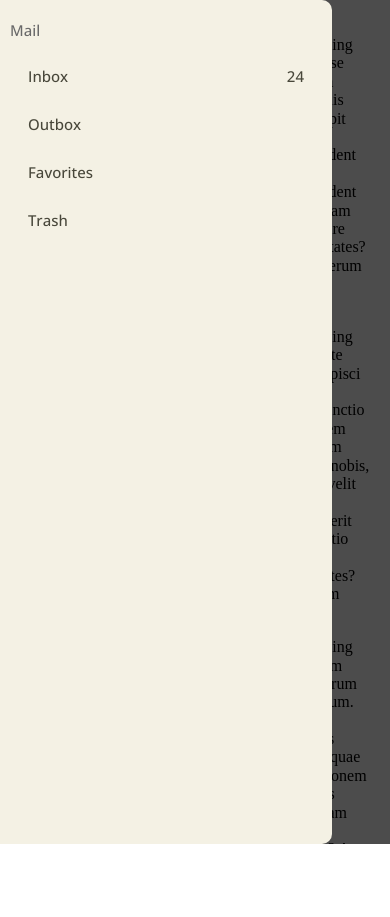
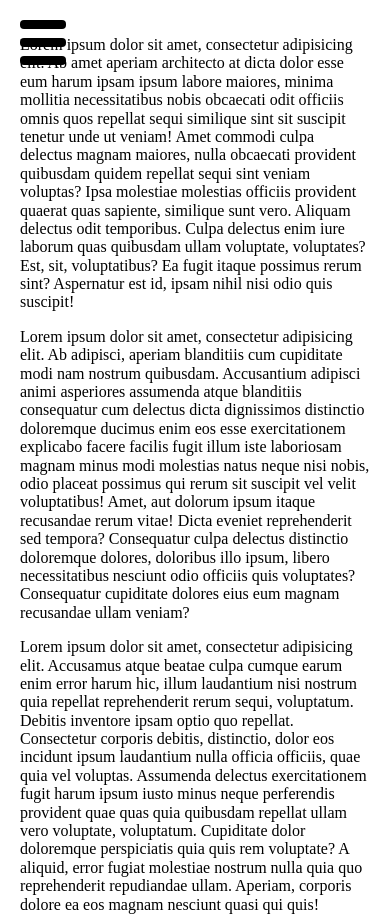
Before and after one commit to MaciejMogilewski/dom_scripts, a website: page navigation.html in a window 390 px wide. Shown: the top 917 px of the page. Before the commit the page ends 844 px from the top, so only its background shows below. Drawn offline with nearby package versions, Linux system fonts and the light colour scheme; files that its build step writes are made by us from their sources.

Commit message:
Styling hamburger menu and add js script

```diff
--- a/navigation.html
+++ b/navigation.html
@@ -14,8 +14,13 @@
     <script src="src/scripts/nav.js" async defer></script>
 </head>
 <body>
-<div class="overlay overlay--active">
-    <section class="drawer">
+<div class="overlay" data-js="overlay">
+    <section class="drawer" data-js="drawer">
+        <div class="drawer__hamburger" data-js="hamburger-btn">
+            <span></span>
+            <span></span>
+            <span></span>
+        </div>
         <h2 class="drawer__hdl">Mail</h2>
         <nav class="drawer__nav">
             <a href="" class="drawer__item">
--- a/src/sass/components/nav.scss
+++ b/src/sass/components/nav.scss
@@ -9,6 +9,7 @@ body {
 }
 
 .overlay {
+    transition: all 400ms ease-in-out;
     &--active {
         height: 100vh;
         background-color: rgba(0, 0, 0, 0.7);
@@ -20,7 +21,7 @@ body {
 .drawer {
     position: absolute;
     top: 0;
-    left: 0;
+    left: calc(-80% - 20px);
     background-color: #f4f1e4;
     padding: toRem(10px);
     max-width: 80vw;
@@ -29,16 +30,23 @@ body {
     border-top-right-radius: toRem(10px);
     border-bottom-right-radius: toRem(10px);
     font-family: 'Open sans', sans-serif;
+    transition: all 400ms ease-in-out;
+
+    &--active {
+        left: 0;
+    }
 
     &__hdl {
         color: dimgray;
         font-size: toRem(15px);
         font-weight: 500;
     }
+
     &__nav {
         display: flex;
         flex-direction: column;
     }
+
     &__item {
         display: flex;
         justify-content: flex-start;
@@ -49,18 +57,78 @@ body {
         padding: toRem(15px) toRem(18px);
         line-height: 1.2;
         border-radius: toRem(24px);
+
         &:hover {
             background-color: #e6e4bf;
         }
     }
+
     &__icon {
-        &--inbox {}
-        &--outbox {}
-        &--favorites {}
-        &--trash {}
+        &--inbox {
+        }
+
+        &--outbox {
+        }
+
+        &--favorites {
+        }
+
+        &--trash {
+        }
     }
+
     &__text {
         flex-grow: 10;
     }
-    &__badge {}
+
+    &__badge {
+    }
+
+    &__hamburger {
+        width: toRem(46px);
+        height: toRem(46px);
+        line-height: 0;
+        cursor: pointer;
+        overflow: hidden;
+        padding: toRem(10px);
+        position: absolute;
+        right: toRem(-76px);
+
+
+        span {
+            position: relative;
+            display: inline-block;
+            width: toRem(46px);
+            height: toRem(9px);
+            margin-top: toRem(4.5px);
+            margin-bottom: toRem(4.5px);
+            background-color: black;
+            transition: all 400ms ease-in-out;
+            border-radius: toRem(4px);
+
+            &:first-child {
+                margin-top: 0;
+            }
+
+            &:last-child {
+                margin-bottom: 0;
+            }
+        }
+
+        &--active {
+            span:first-child {
+                transform-origin: center left;
+                transform: rotate(50deg);
+            }
+
+            span:nth-child(2) {
+                transform: translateX(-200%);
+            }
+
+            span:last-child {
+                transform-origin: center left;
+                transform: rotate(-50deg);
+            }
+        }
+    }
 }
--- a/src/scripts/nav.js
+++ b/src/scripts/nav.js
@@ -0,0 +1,7 @@
+const hamburgerRef = document.querySelector('[data-js="hamburger-btn"]');
+
+hamburgerRef.addEventListener('click', function (){
+    hamburgerRef.classList.toggle('drawer__hamburger--active')
+    hamburgerRef.closest('[data-js="drawer"]').classList.toggle('drawer--active')
+    hamburgerRef.closest('[data-js="overlay"]').classList.toggle('overlay--active')
+});
```
